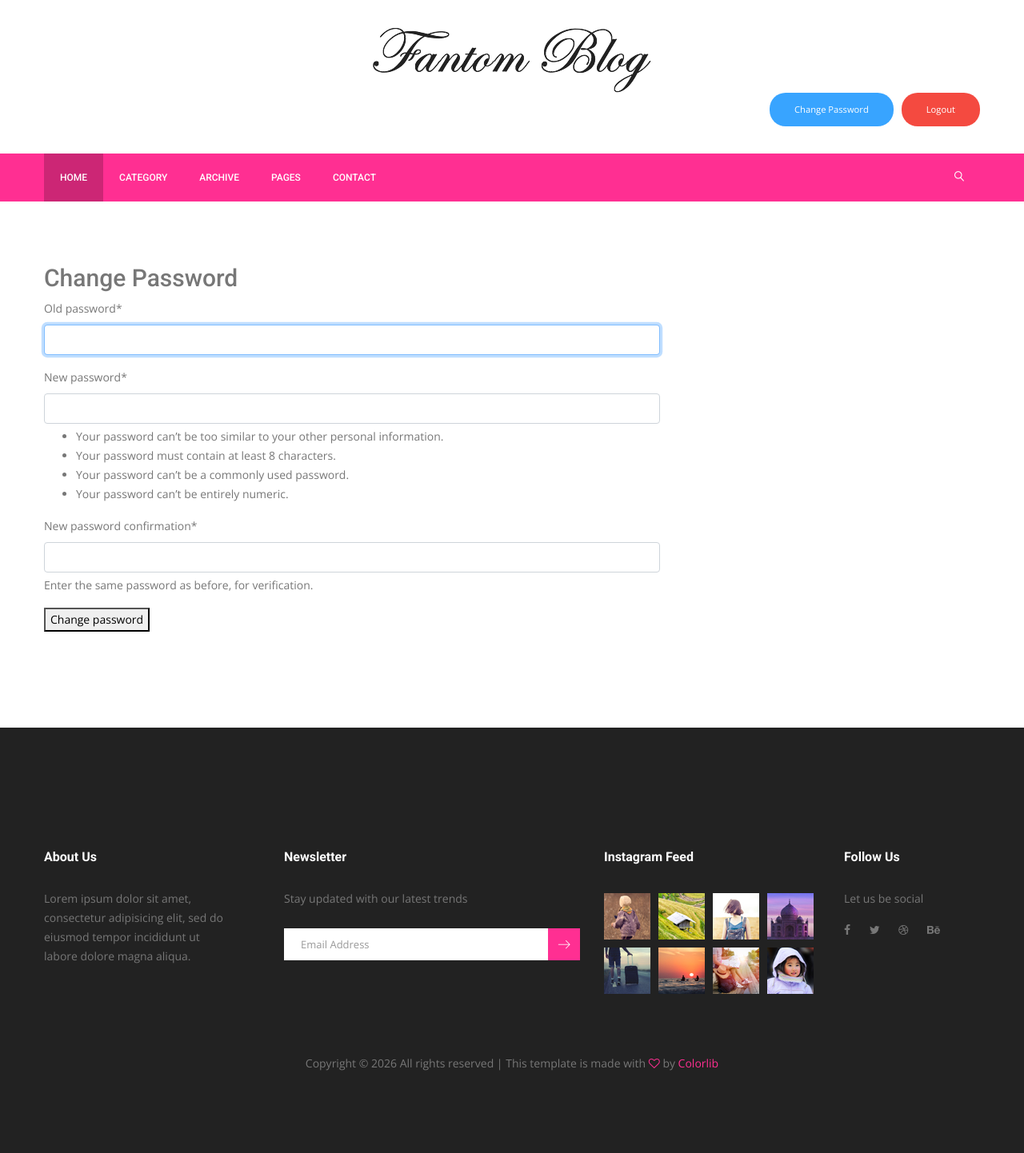
After one commit to GBethani/Fantom_Blog, a Django app: page /users/password/edit/ in a window 1280 px wide. The commit adds this page. Shown: the whole page at 80% size. Run offline with Django 5.2, Linux system fonts and the light colour scheme; the visitor is signed in with stand-in values (Sample User, id 1); some libraries are stand-ins or nearby versions.

Commit message:
password reset,crispy_forms added

```diff
--- a/accounts/urls.py
+++ b/accounts/urls.py
@@ -7,4 +7,6 @@ urlpatterns = [
     path('register/',views.RegisterView.as_view(),name='register'),
     path('login/',views.UserLoginView.as_view(),name='login'),
     path('logout/',views.UserLogOutView.as_view(),name='logout'),
+    path('password/edit/',views.ChangePasswordView.as_view(),name='password-change'),
+    path('password/edit/done/',views.ChangePasswordDoneView.as_view(),name='password-change-done'),
 ]
--- a/accounts/views.py
+++ b/accounts/views.py
@@ -1,6 +1,7 @@
 from django.shortcuts import render
+from django.urls import reverse_lazy
 from django.views.generic import CreateView
-from django.contrib.auth.views import LoginView,LogoutView
+from django.contrib.auth.views import LoginView,LogoutView,PasswordChangeView,PasswordChangeDoneView
 from . import forms
 # Create your views here.
 
@@ -14,3 +15,10 @@ class UserLoginView(LoginView):
 
 class UserLogOutView(LogoutView):
     template_name = 'accounts/login.html'
+
+class ChangePasswordView(PasswordChangeView):
+    template_name = 'accounts/change_password.html'
+    success_url = reverse_lazy('users:password-change-done')
+
+class ChangePasswordDoneView(PasswordChangeDoneView):
+    template_name = 'accounts/change_password_done.html'
--- a/src_main/settings.py
+++ b/src_main/settings.py
@@ -43,6 +43,8 @@ INSTALLED_APPS = [
     'posts',
     'categories_tags',
     'accounts',
+    'crispy_forms',
+    'crispy_bootstrap4'
 ]
 
 MIDDLEWARE = [
@@ -132,3 +134,7 @@ MEDIA_ROOT = os.path.join(BASE_DIR, 'media')
 
 LOGIN_REDIRECT_URL = '/'
 # LOGOUT_REDIRECT_URL = '/'
+
+CRISPY_ALLOWED_TEMPLATE_PACKS = "bootstrap4"
+
+CRISPY_TEMPLATE_PACK = "bootstrap4"
--- a/static/css/style.css
+++ b/static/css/style.css
@@ -240,6 +240,18 @@ button:focus {
 .main_menu {
   background: #ff2f92;
 }
+
+.auth-actions {
+    display: flex;
+    justify-content: flex-end;
+    align-items: center;
+    gap: 10px;
+}
+
+.auth-actions form {
+    margin: 0;
+}
+
 
 .main_menu .navbar {
   background: transparent;
--- /dev/null
+++ b/templates/accounts/change_password.html
@@ -0,0 +1,21 @@
+{% extends 'base.html' %}
+{% load crispy_forms_tags %}
+{% block content %}
+
+<section class="blog_area p_120">
+    <div class="container">
+        <h2>Change Password</h2>
+        <div class="row">
+            <div class="col-lg-8">
+                <form method="post">
+                    {% csrf_token %}
+                    {{ form | crispy }}
+                    <button type="submit">Change password</button>
+                </form>
+
+            </div>
+        </div>
+    </div>
+</section>
+
+{% endblock %}
--- a/templates/base.html
+++ b/templates/base.html
@@ -33,12 +33,16 @@
                     <img src="{% static 'img/logo.png' %}" alt="">
                 </a>
 
-                <div style="text-align: right;">
+                <div class="auth-actions">
                     {% if user.is_authenticated %}
 
-                    <form method="post" action="{% url 'users:logout' %}" style="display:inline;">
+                    <a href="{% url 'users:password-change' %}" class="genric-btn info circle arrow">
+                        Change Password
+                    </a>
+
+                    <form method="post" action="{% url 'users:logout' %}">
                         {% csrf_token %}
-                        <button type="submit" class="genric-btn info circle arrow">
+                        <button type="submit" class="genric-btn danger circle arrow">
                             Logout
                         </button>
                     </form>
@@ -55,6 +59,7 @@
 
                     {% endif %}
                 </div>
+
             </div>
 
         </div>
```
Also changed, not shown: templates/accounts/change_password_done.html (added, +8 -0 lines), 2 other files.
